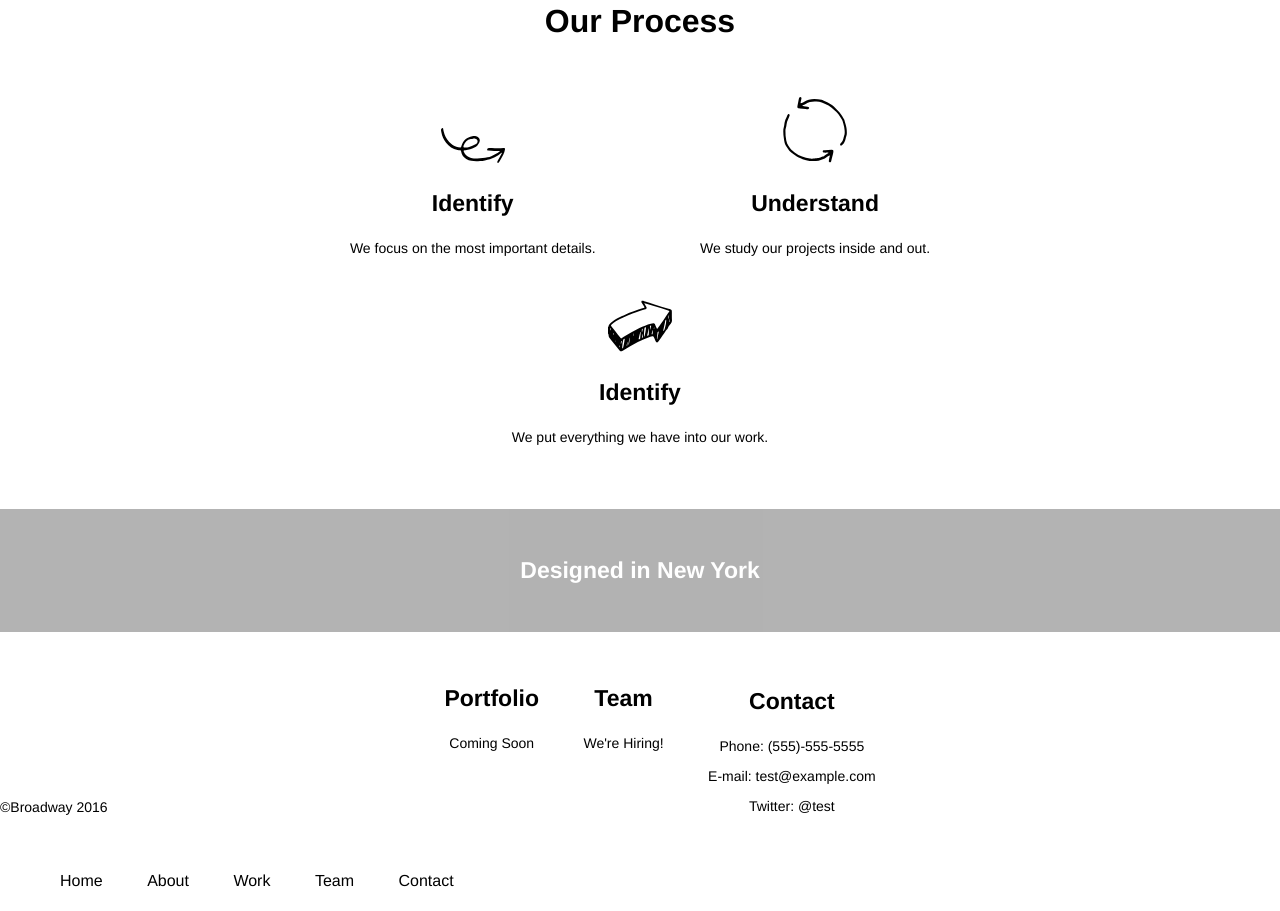
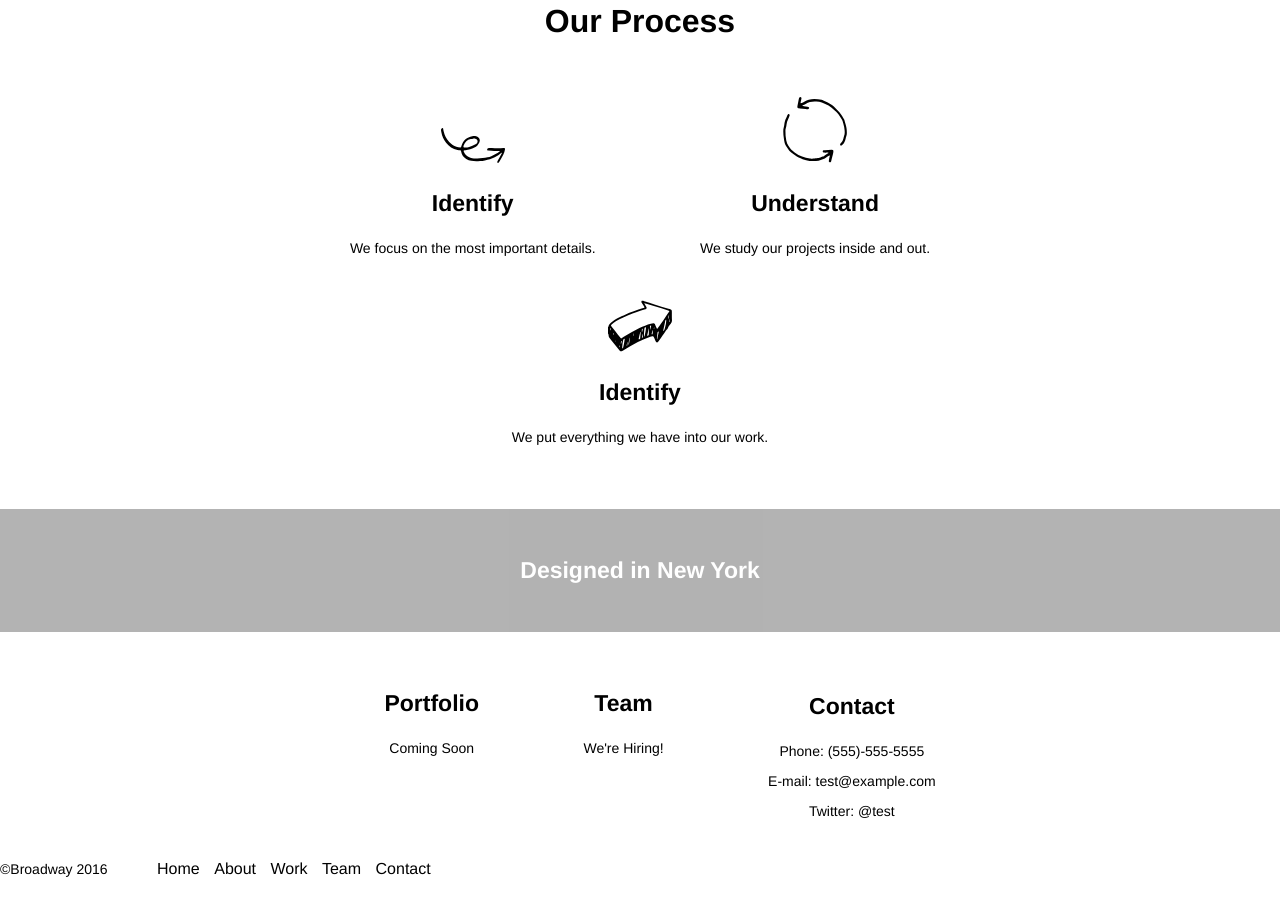
Before and after one commit to ImHiela/broadway_design, a plain HTML site: page index.html in a window 1280 px wide. Shown: the part 207-1118 px from the top of the page. Drawn offline with Linux system fonts and the light colour scheme.

Commit message:
Add bottom style

```diff
--- a/index.html
+++ b/index.html
@@ -78,11 +78,11 @@
     <div id="bottom">
       <p>©Broadway 2016</p>
       <ul>
-        <li><a href="#"></a>Home</li>
-        <li><a href="#"></a>About</li>
-        <li><a href="#"></a>Work</li>
-        <li><a href="#"></a>Team</li>
-        <li><a href="#"></a>Contact</li>
+        <li><a href="#">Home</a></li>
+        <li><a href="#">About</a></li>
+        <li><a href="#">Work</a></li>
+        <li><a href="#">Team</a></li>
+        <li><a href="#">Contact</a></li>
       </ul>
     </div>
   </body>
--- a/resources/css/main.css
+++ b/resources/css/main.css
@@ -12,6 +12,12 @@ body, html{
   background-repeat: no-repeat;
   background-size: cover;
   text-align: center;
+}
+
+#header li a {
+    font-size: 18px;
+    color: white;
+    text-decoration: none;
 }
 
 h1 {
@@ -31,11 +37,8 @@ li {
   margin: 20px;
 }
 
-li a {
-    font-size: 18px;
-    color: white;
-    text-decoration: none;
-}
+
+
 
 #process {
   margin: auto;
@@ -95,11 +98,12 @@ p {
 
 #about ul {
   position: relative;
-  margin: -50px 50px 0px 50px;
+
   text-align: center;
 }
 
 #about li {
+  margin: -60px 50px 0px 50px;
   display: inline-block;
 }
 
@@ -107,3 +111,27 @@ p {
   position: relative;
   top: 63px;
 }
+
+
+#bottom {
+  margin-top: 50px;
+  vertical-align: baseline;
+
+}
+#bottom p {
+  display: inline-block;
+}
+
+#bottom ul {
+  display: inline-block;
+}
+
+#bottom li {
+  margin: 5px;
+  display: inline-block;
+}
+
+#bottom a {
+  color: black;
+  text-decoration: none;
+}
```
